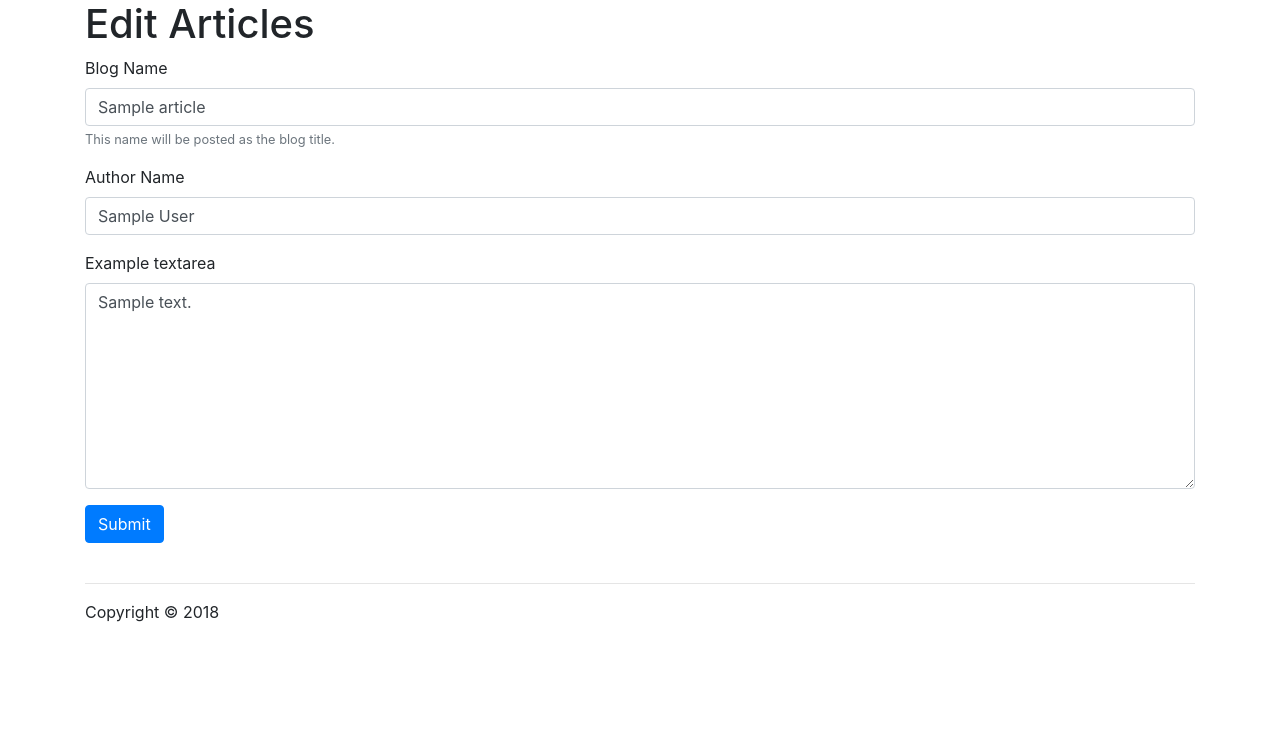
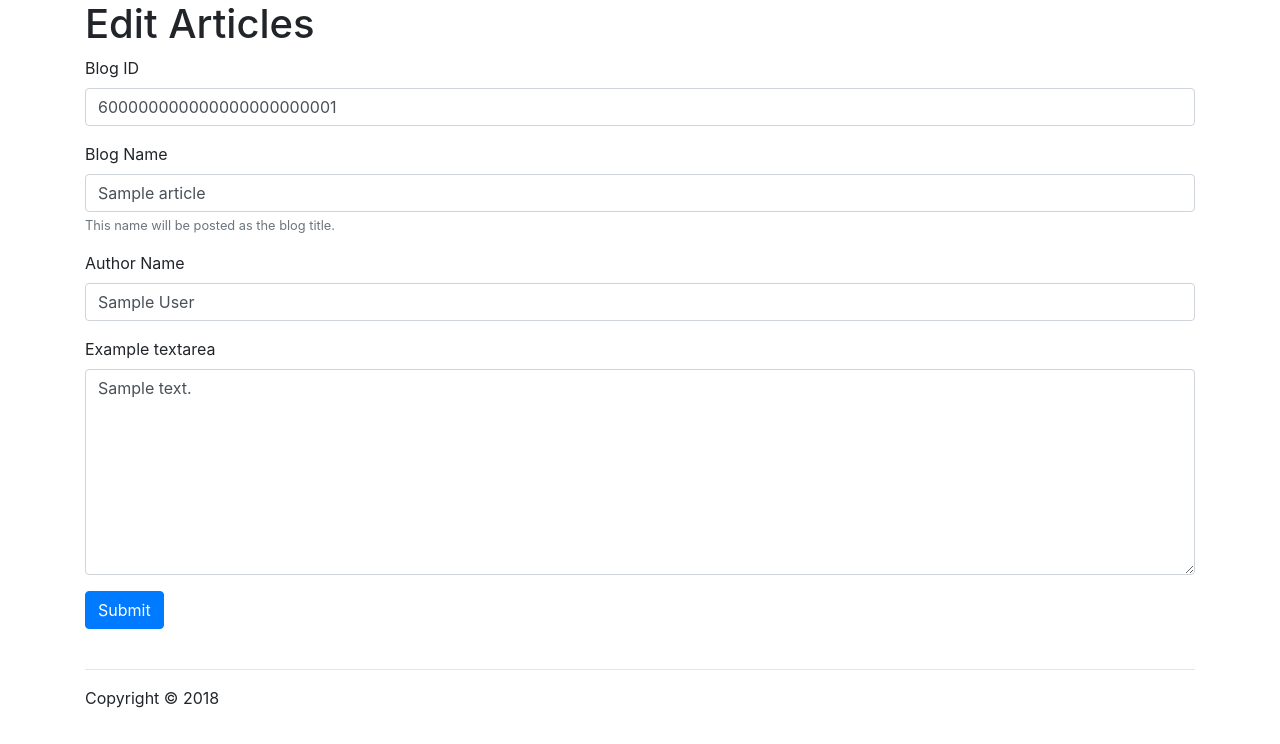
Before and after one commit to SyedUmerHasan/node-crud, a Node server app: page /article/edit/600000000000000000000001 in a window 1280 px wide. Shown: the part 56-800 px from the top of the page. Run offline with Node 20, Linux system fonts and the light colour scheme; tables that the repository leaves empty hold one stand-in row (values such as "Sample post"); some libraries are stand-ins or nearby versions.

Commit message:
Edit Solve

```diff
--- a/app.js
+++ b/app.js
@@ -144,7 +144,8 @@ app.post("/editArticles",function (req,res) {
     article.title = req.body.BlogName;
     article.author = req.body.AuthorName;
     article.body = req.body.BlogContent;
-    let query = {_id : req.params.id};
+    let query = {_id : req.body.BlogID};
+    console.log(article);
     Article.update(query,article,function (error) {
         if(error){
             console.log(error);
@@ -153,7 +154,7 @@ app.post("/editArticles",function (req,res) {
             console.log("Data Added");
             res.redirect("/");
         }
-    })
+    });
 });
 
 
--- a/views/edit_articles.pug
+++ b/views/edit_articles.pug
@@ -2,6 +2,10 @@ extends layout
 block content
     h1 Edit Articles
     form(action='/editArticles', method='POST')
+        .form-group
+            label(for='id') Blog ID
+            input#id.form-control(type='text', aria-describedby='BlogName', placeholder='Enter Blog ID', name="BlogID", value=articles._id)
+
         .form-group
             label(for='exampleBlogName') Blog Name
             input#exampleBlogName.form-control(type='text', aria-describedby='BlogName', placeholder='Enter Blog Name', name="BlogName", value=articles.title)
```
